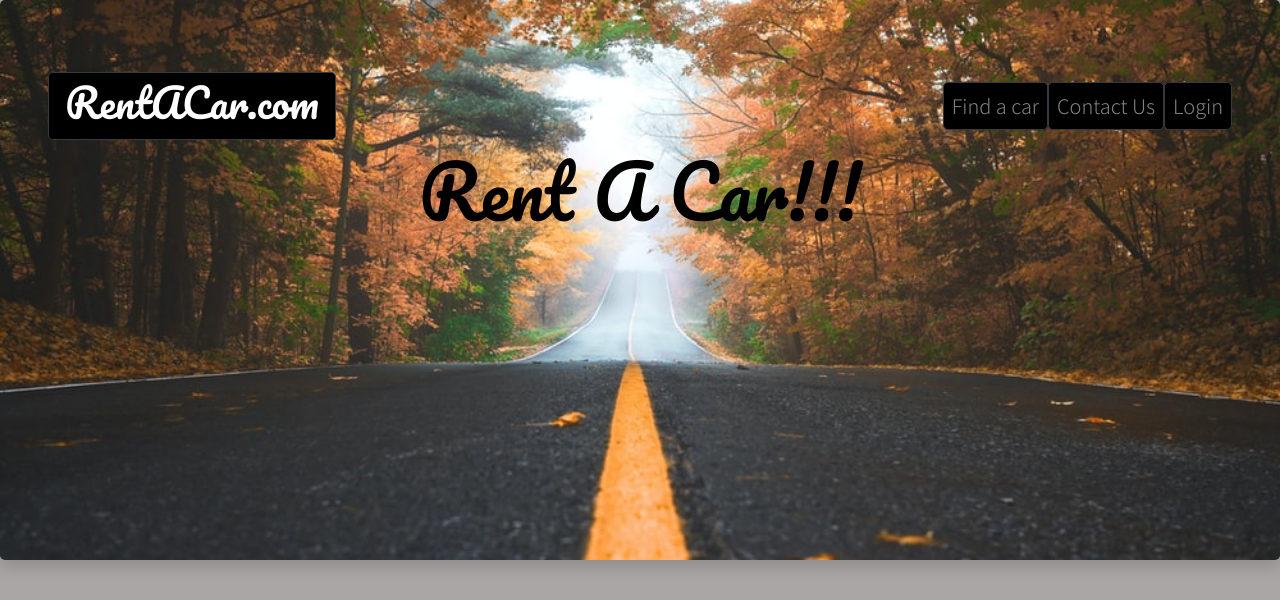
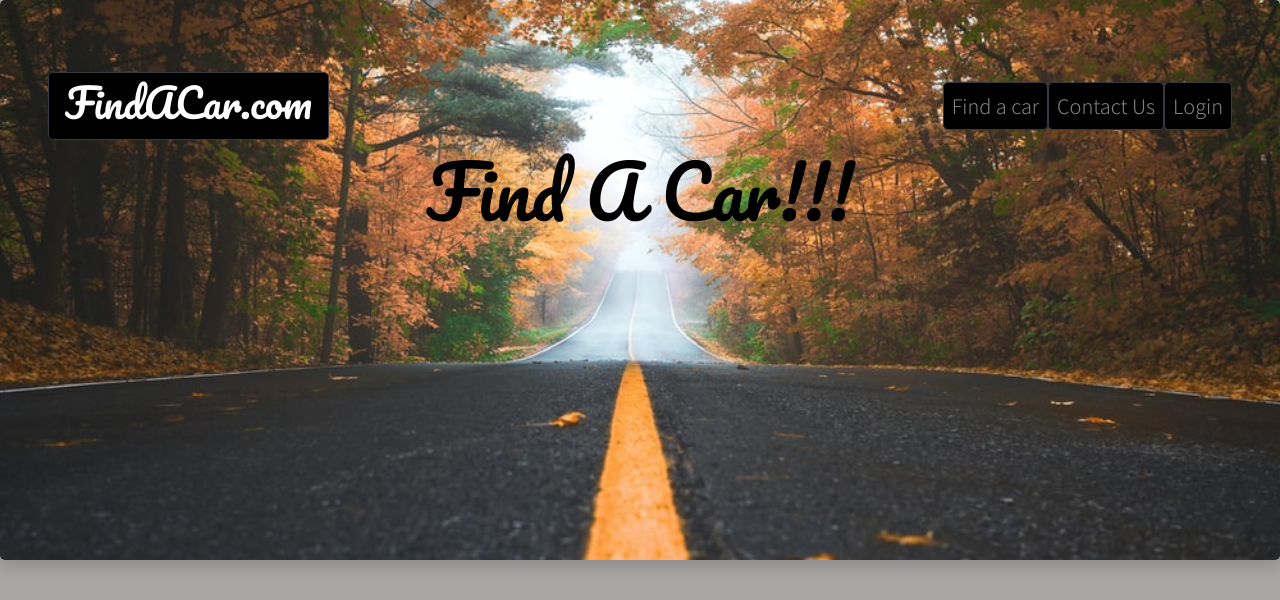
Before and after one commit to preetikrish19/carsrent, a PHP site: page / in a window 1280 px wide. Shown: the top 600 px of the page. Run offline with PHP 8.4, Linux system fonts and the light colour scheme; some libraries are stand-ins or nearby versions.

Commit message:
soap dabba thukiten

```diff
--- a/admins/db.php
+++ b/admins/db.php
@@ -3,7 +3,7 @@
 $host = "localhost";
 $user = "root";
 $password = "";
-$database = "cars1";
+$database = "cars";
 
 $con = new mysqli($host, $user, $password, $database);
 
--- a/admins/loadcardata.php
+++ b/admins/loadcardata.php
@@ -36,7 +36,7 @@ if(isset($_POST['loc'])){
                     <?php
                         if($loc!='all'){
                             ?>
-                            <button type="button" class="btn btn-primary submit" onclick="rentcar(<?php $data['carid'];?>)">add car</button>
+                            <button type="button" class="btn btn-primary submit" onclick="rentcar(<?php $data['carid'];?>)">Book Cab</button>
                             <?php
                         }
                     ?>
--- a/findcars.php
+++ b/findcars.php
@@ -53,7 +53,7 @@
   <body>
     <nav class="navbar navbar-expand-md navbar-dark">
 
-        <a class="navbar-brand btn btn-dark btn-lg" href="index.php" ><h1>RentACar.com</h1></a>
+        <a class="navbar-brand btn btn-dark btn-lg" href="index.php" ><h1>FindACar.com</h1></a>
         <button class="navbar-toggler" type="button" data-toggle="collapse" data-target="#collapsibleNavbar">
             <span class="navbar-toggler-icon"></span>
         </button>
@@ -88,7 +88,7 @@
 		<div class="row">
 			<div class="box">
 				<header class="text-center col-12">
-					<div class="heading">	<h2 style="opacity: 1" class="text-uppercase"> SEARCH YOUR CAR</h2></div>
+					<div class="heading">	<h2 style="opacity: 1" class="text-uppercase">Enter Your Destination</h2></div>
           <form class="rental" action="index.php" method="post">
             <label for="loc">Enter your pick-Up location:</label>
             <select id="loc" name="loc">
--- a/index.php
+++ b/index.php
@@ -23,7 +23,7 @@ session_start();
 <div class="jumbotron text-white jumbotron-image shadow" id="top" >
     <nav class="navbar navbar-expand-md navbar-dark">
 
-        <a class="navbar-brand btn btn-dark btn-lg" href="index.php" ><h1>RentACar.com</h1></a>
+        <a class="navbar-brand btn btn-dark btn-lg" href="index.php" ><h1>FindACar.com</h1></a>
         <button class="navbar-toggler" type="button" data-toggle="collapse" data-target="#collapsibleNavbar">
             <span class="navbar-toggler-icon"></span>
         </button>
@@ -60,7 +60,7 @@ session_start();
     </nav>
 
     <h1 class="display-3 text-center" id="hmb" style="color: black;">
-        Rent A Car!!!
+        Find A Car!!!
     </h1>
     <p class="push-spaces"></p>
 </div>
@@ -139,10 +139,10 @@ session_start();
 <div class="jumbotron text-center bg-dark text-light" style="margin-bottom:0" id="contact-us">
     <div class="row">
         <div class="col-lg-6">
-            <h3>RentAcaR.com</h3>
+            <h3>FindAcaR.com</h3>
             <p>35, Adyar Main Road,<br>Madhya Kailash, <br> Chennai.<br><br>
                 <span class="material-icons" style="font-size: 16px;">call</span> <a href="callto:+919432112345" >+91 94321 12345</a><br>
-                <span class="material-icons" style="font-size: 16px;">email</span><a href="mailto: hmb@email.com" >rentacar@email.com</a><br>
+                <span class="material-icons" style="font-size: 16px;">email</span><a href="mailto: hmb@email.com" >findacar@email.com</a><br>
             </p>
         </div>
         <div class="col-lg-6">
--- a/login.php
+++ b/login.php
@@ -29,7 +29,7 @@ if(isset($_SESSION['userid'])){
       <div class="jumbotron text-white jumbotron-image shadow" >
         <nav class="navbar navbar-expand-md navbar-dark">
 
-            <a class="navbar-brand btn btn-dark btn-lg" href="index.php" ><h1>RAC</h1></a>
+            <a class="navbar-brand btn btn-dark btn-lg" href="index.php" ><h1>FindACar.com</h1></a>
             <button class="navbar-toggler" type="button" data-toggle="collapse" data-target="#collapsibleNavbar">
                 <span class="navbar-toggler-icon"></span>
             </button>
@@ -50,7 +50,7 @@ if(isset($_SESSION['userid'])){
             </div>
         </nav>
         <h1 class="display-3 text-center" id="hmb" style="color: black;">
-            Login - Rent a car
+            Login - Find a car
         </h1>
         <p class="push-spaces"></p>
     </div>
@@ -84,7 +84,7 @@ if(isset($_SESSION['userid'])){
     <div class="jumbotron text-center bg-dark text-light" style="margin-bottom:0" id="contact-us">
         <div class="row">
             <div class="col-lg-6">
-                <h3>RentAcaR.com</h3>
+                <h3>FindACar.com</h3>
                 <p>35, Adyar Main Road,<br>Madhya Kailash, <br> Chennai.<br><br>
                     <span class="material-icons" style="font-size: 16px;">call</span> <a href="callto:+919432112345" >+91 94321 12345</a><br>
                     <span class="material-icons" style="font-size: 16px;">email</span><a href="mailto: hmb@email.com" >hmb@email.com</a><br>
```
